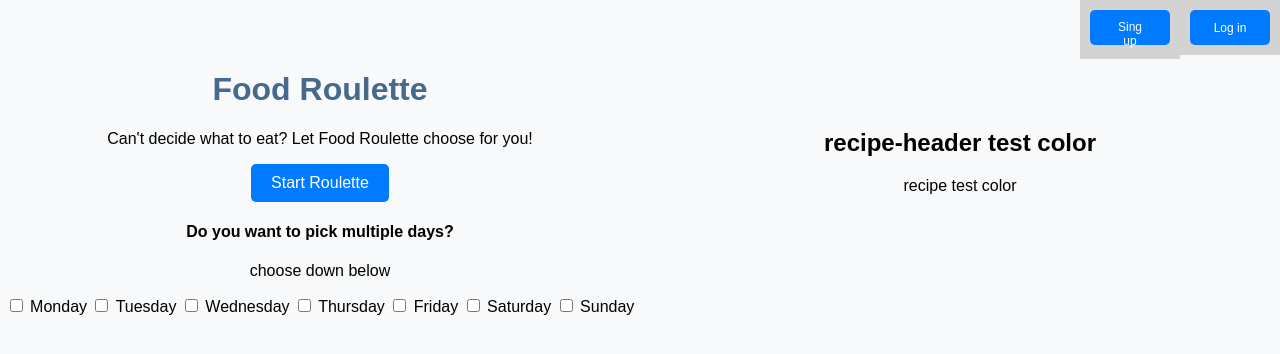
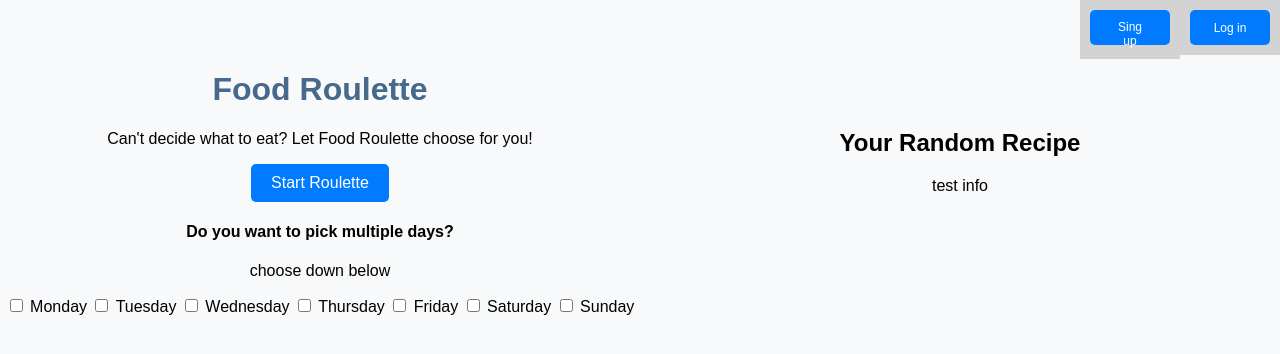
Before and after one commit to MatthewBrannon/FoodRoulette, a website: page index.html in a window 1280 px wide. Both pictures are taken after a click on the button "Start Roulette". Drawn offline with Linux system fonts and the light colour scheme.

Commit message:
adding clear to old result data

```diff
--- a/index.html
+++ b/index.html
@@ -37,12 +37,6 @@
       </div>
     </div>
     <div id = "result">
-      <h2 id="recipe-header">
-        recipe-header test color
-      </h2>
-      <p id="recipe">
-        recipe test color
-      </p>
     </div>
     <script>
         function login() {}
@@ -56,9 +50,8 @@
           for (let i = 0; i < weekday.children.length; i++) {
             if (weekday.children[i].id.includes("weekday-")){
               if (weekday.children[i].checked){
-                is_checked = true
-                console.log(`Child ${i} is checked`)
-                break
+                is_checked = true;
+                break;
               }
             }
           }
@@ -66,31 +59,35 @@
         }
 
         function createWeekdayDiv(day, recipe){
-          //console.log("called createWeekdayDiv")
           const day_header = document.createElement("h2");
           day_header.id = "recipe-header"
           day_header.innerText = day;
 
           const recipe_p = document.createElement("p");
           recipe_p.id = "recipe"
-          recipe_p.style["color"] = "rgb(199, 10, 193) !important";
+          recipe_p.style.setProperty("color","rgb(199, 10, 193) !important");
           recipe_p.innerText = recipe;
 
           document.getElementById("result").appendChild(day_header)
           document.getElementById("result").appendChild(recipe_p)
         }
 
+        function clearResultDiv(){
+          const doc = document.getElementById("result");
+          while (doc.firstChild){
+            doc.removeChild(doc.lastChild);
+          }
+        }
         async function startRoulette() {
           // get the check box list of days
+          clearResultDiv();
           const weekday = document.getElementById("weekday-selector")
           is_checked = isChecked()
 
           if (is_checked === true){
             for (let i = 0; i < weekday.children.length; i++) {
               if (weekday.children[i].id.includes("weekday-")){
-                //console.log(weekday.children[i])
                 if (weekday.children[i].checked){
-                  //console.log("item is checked")
                   try {
                     //const response = await fetch('/start-roulette');
                     //const food = await response.json();
@@ -110,6 +107,7 @@
               //const response = await fetch('/start-roulette');
               //const food = await response.json();
               //document.getElementById('result').innerText = `You should eat something`;//: ${food.name}
+              let food = "test info"
               createWeekdayDiv("Your Random Recipe", food)
             } catch (error) {
               console.error('Error:', error);
```
